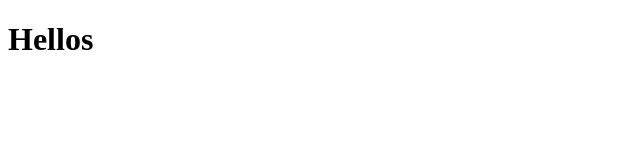
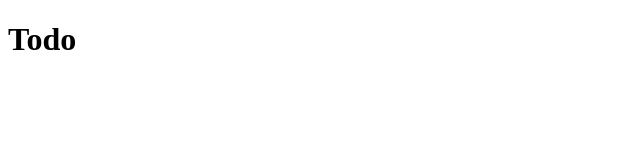
Before and after one commit to Rayhan1998/TodoList, a plain HTML site: page index.html in a window 1280 px wide. Shown: the full height of the page, 0-640 px from the left. Drawn offline with Linux system fonts and the light colour scheme.

Commit message:
Added todo container

```diff
--- a/index.html
+++ b/index.html
@@ -8,7 +8,15 @@
     <title>Document</title>
   </head>
   <body>
-    <h1>Hellos</h1>
+    <div class="container">
+      <div class="todoListBody">
+        <div class="banner">
+          <div class="todoListContainer">
+            <h1>Todo</h1>
+          </div>
+        </div>
+      </div>
+    </div>
 
     <script src="main.js"></script>
   </body>
```
